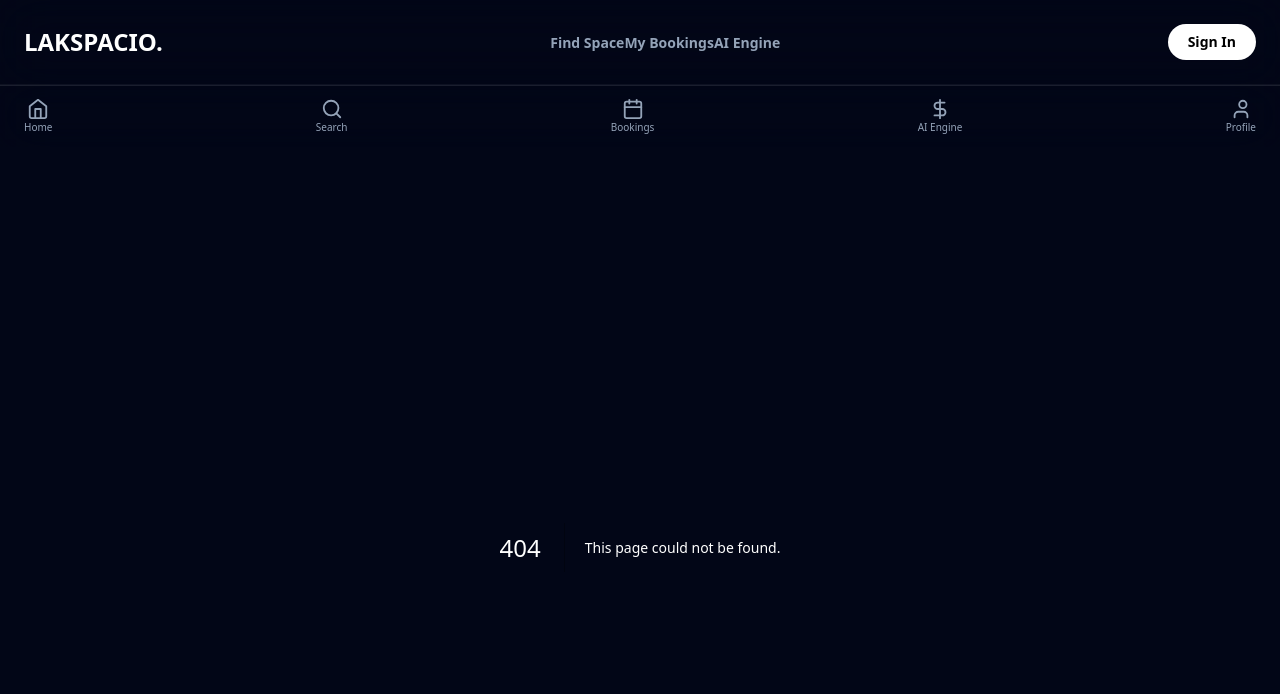
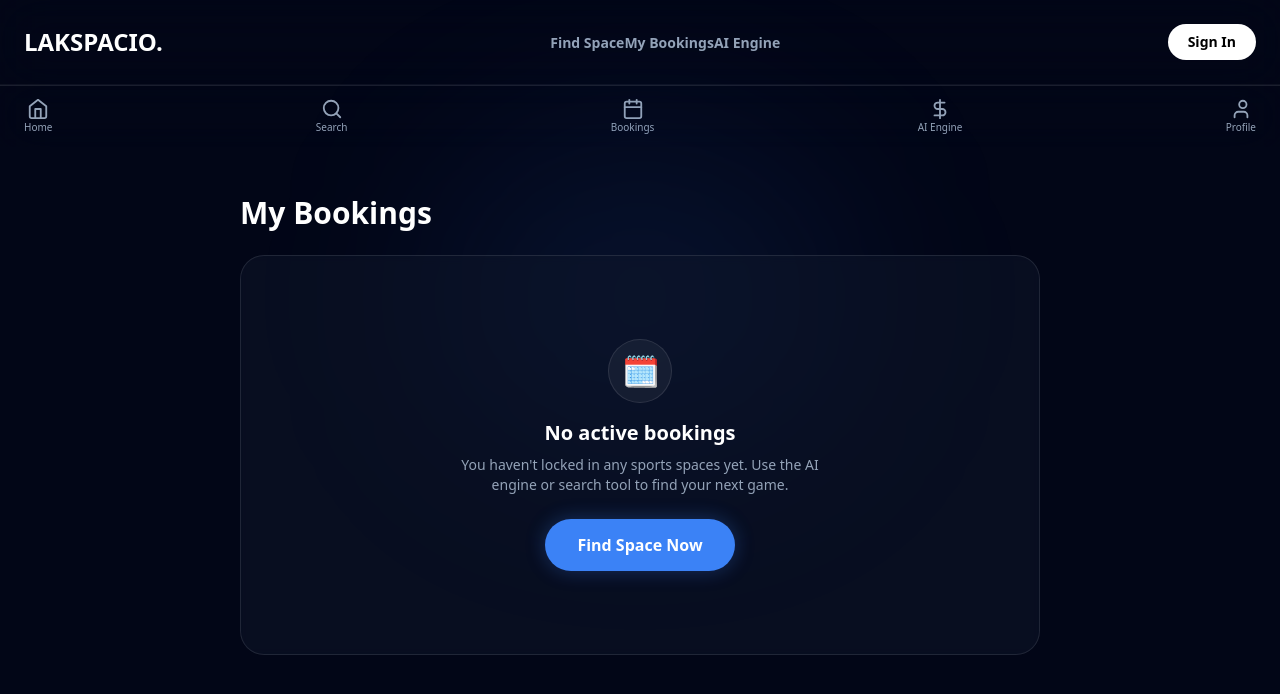
Before and after one commit to dheenadhayalan071-debug/lakspacio, a Next.js app: page /bookings in a window 1280 px wide. Before the commit this address had no page. Shown: the top 694 px of the page. Built offline with nearby package versions, Linux system fonts and the light colour scheme.

Commit message:
Create BookingsPage component for user bookings

```diff
--- /dev/null
+++ b/src/app/bookings/page.tsx
@@ -0,0 +1,22 @@
+import Link from "next/link";
+
+export default function BookingsPage() {
+  return (
+    <div className="min-h-screen p-6 md:p-12 max-w-4xl mx-auto pb-24 relative">
+      <div className="absolute top-0 left-1/2 -translate-x-1/2 w-[400px] h-[300px] bg-brand-blue/10 blur-[100px] rounded-full pointer-events-none"></div>
+
+      <h1 className="relative text-3xl font-black text-white mb-6">My Bookings</h1>
+
+      <div className="relative bg-brand-surface/50 border border-white/10 rounded-3xl p-10 text-center backdrop-blur-sm flex flex-col items-center justify-center h-[50vh]">
+        <div className="w-16 h-16 bg-white/5 rounded-full flex items-center justify-center mb-4 border border-white/10">
+          <span className="text-3xl">🗓️</span>
+        </div>
+        <h2 className="text-xl font-bold text-white mb-2">No active bookings</h2>
+        <p className="text-slate-400 text-sm mb-6 max-w-sm">You haven't locked in any sports spaces yet. Use the AI engine or search tool to find your next game.</p>
+        <Link href="/search" className="bg-brand-blue text-white font-bold px-8 py-3.5 rounded-full hover:bg-blue-500 shadow-[0_0_20px_rgba(59,130,246,0.3)] transition-all">
+          Find Space Now
+        </Link>
+      </div>
+    </div>
+  );
+}
```
